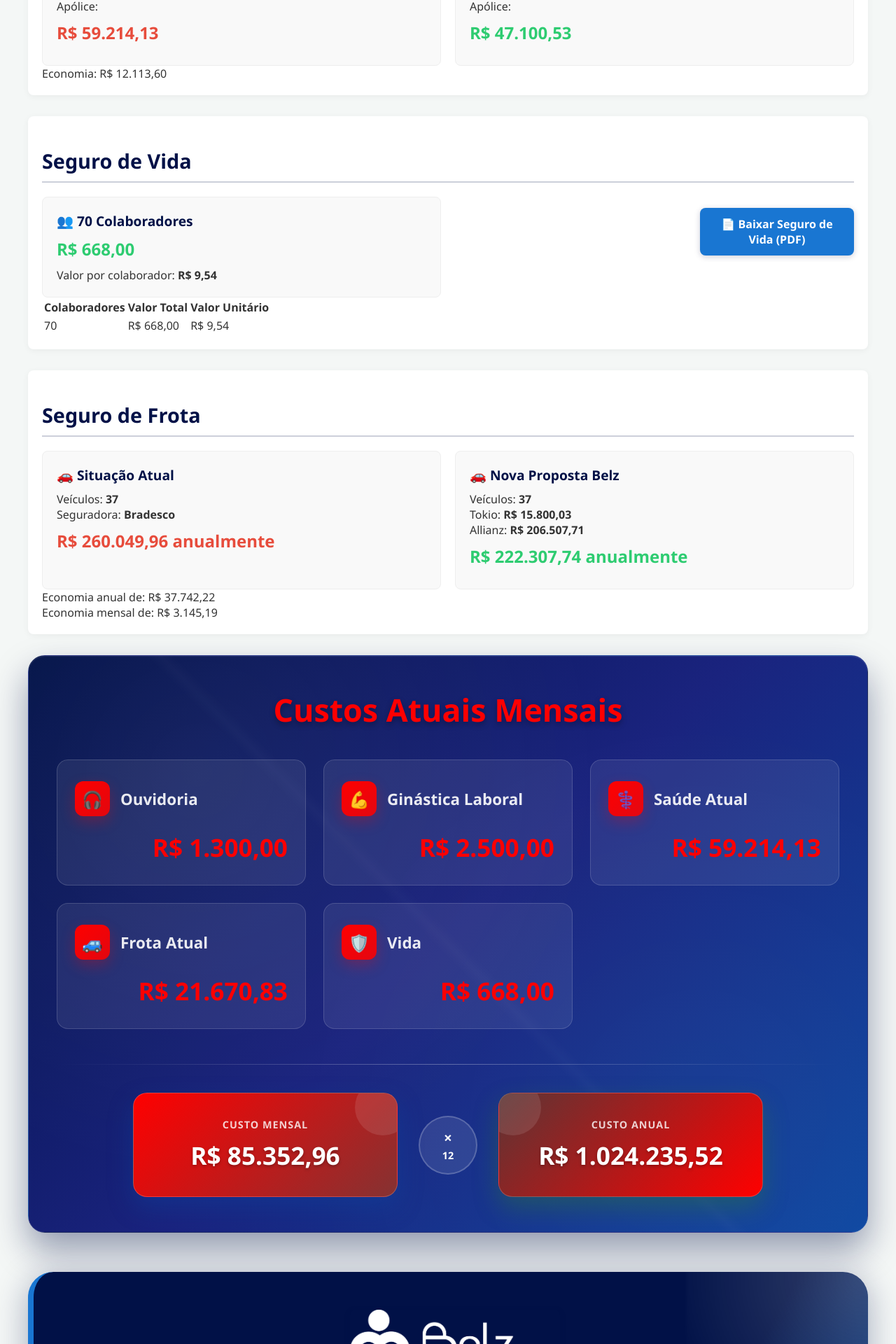
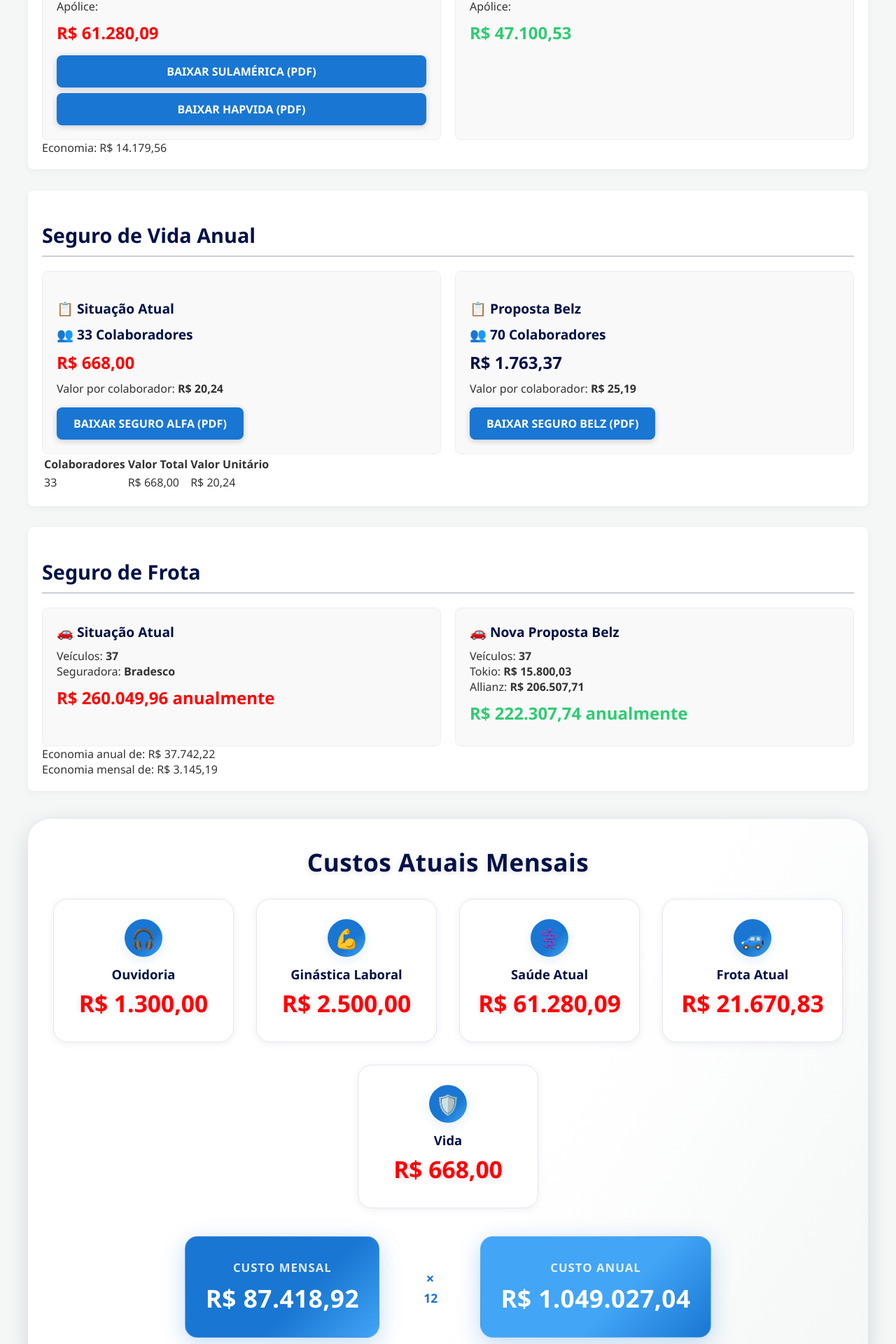
Before and after one commit to MayconBenvenuto/ULTRAMEGA-BELZ, a React (Create React App) app: page / in a window 1280 px wide. Shown: the part 438-2358 px from the top of the page at 70% size. Built offline with nearby package versions, Linux system fonts and the light colour scheme.

Commit message:
feat: atualizar valores de saúde e vida, adicionar botões de download para PDFs

```diff
--- a/src/App.css
+++ b/src/App.css
@@ -182,7 +182,7 @@ body {
   font-weight: bold;
   margin: 10px 0;
 }
-.value-atual { color: #e74c3c; }
+.value-atual { color: var(--accent-color); }
 .value-novo { color: #2ecc71; }
 
 /* VidaSection Specific Styles */
--- a/src/Dashboard.js
+++ b/src/Dashboard.js
@@ -13,7 +13,7 @@ function Dashboard() {
 
   // Centralização dos valores principais
   // Saúde
-  const saudeAtual = 59214.13;
+  const saudeAtual = 61280.09; // Valor atualizado
   const saudeNovo = 47100.53;
   // Frota
   const frotaAtual = 21670.83 * 12; // Corrigido para valor anual
@@ -22,7 +22,7 @@ function Dashboard() {
   const frotaNovo = tokioValor + allianzValor;
 
   // Valores para Vida
-  const vidaColaboradoresAtual = 70;
+  const vidaColaboradoresAtual = 33;
   const vidaAtual = 668; // valor total opção 1
   const vidaUnitarioAtual = vidaAtual / vidaColaboradoresAtual;
   const vidaNovo = 1763.37;
@@ -35,12 +35,16 @@ function Dashboard() {
   const custoMensalAtual = ouvidoria + ginasticaLaboral + saudeAtual + (frotaAtual / 12) + vidaAtual;
   const custoTotalAtualAno = ouvidoria * 12 + ginasticaLaboral * 12 + saudeAtual * 12 + frotaAtual + vidaAtual * 12;
 
+  // Belz Conecta Saúde
+  const belzConectaSaude = 14976.00; // valor anual
+
   // Economia
-  // Cálculo correto: economia anual = (saudeAtual - saudeNovo)*12 + (frotaAtual - frotaNovo) + (vidaAtual - vidaNovo)*12
+  // Agora inclui Belz Conecta Saúde como custo adicional na proposta Belz
+  // economia anual = (saudeAtual - saudeNovo)*12 + (frotaAtual - frotaNovo) + (vidaAtual - vidaNovo)*12 - belzConectaSaude
   const economiaSaudeAnual = (saudeAtual - saudeNovo) * 12;
   const economiaFrotaAnual = frotaAtual - frotaNovo;
   const economiaVidaAnual = (vidaAtual - vidaNovo) * 12;
-  const economiaAnualCorreta = economiaSaudeAnual + economiaFrotaAnual + economiaVidaAnual;
+  const economiaAnualCorreta = economiaSaudeAnual + economiaFrotaAnual + economiaVidaAnual - belzConectaSaude;
   const economiaMensalCorreta = economiaAnualCorreta / 12;
 
   function formatCurrency(value) {
@@ -93,28 +97,37 @@ function Dashboard() {
   initial={{ opacity: 0, y: 20 }}
   animate={{ opacity: 1, y: 0 }}
   transition={{ duration: 0.5, delay: 1 }}
+  style={{
+    background: 'linear-gradient(120deg, #fff 60%, #f4f7f6 100%)',
+    boxShadow: '0 8px 32px 0 #01114722',
+    borderRadius: 32,
+    padding: '40px 24px',
+    border: 'none',
+    margin: '40px 0',
+    position: 'relative',
+    overflow: 'visible',
+  }}
 >
-  {/* Padrão geométrico de fundo */}
-  <div className="ultramega-custos-pattern-bg" />
 
-  <div className="ultramega-custos-content">
-    {/* Header da seção */}
-    <div className="ultramega-custos-header">
-
-      <h2 className="ultramega-custos-title">
+  <div className="ultramega-custos-content" style={{ position: 'relative', zIndex: 2 }}>
+    <div className="ultramega-custos-header" style={{ textAlign: 'center', marginBottom: 32 }}>
+      <h2 className="ultramega-custos-title" style={{ color: '#011147', fontSize: '2.2rem', fontWeight: 800, letterSpacing: 0.5, textShadow: '0 2px 8px #01114722' }}>
         {conteudoSite.custos.titulo}
       </h2>
     </div>
-
-    {/* Cards de custos em layout mais limpo */}
-    <div className="ultramega-custos-grid">
+    <div className="ultramega-custos-grid" style={{
+      display: 'flex',
+      flexWrap: 'wrap',
+      gap: 32,
+      justifyContent: 'center',
+      marginBottom: 40,
+    }}>
       {[
-        { label: conteudoSite.custos.ouvidoria, valor: ouvidoria, icon: '🎧', color: '#FF0000' },
-        { label: conteudoSite.custos.ginastica, valor: ginasticaLaboral, icon: '💪', color: '#FF0000' },
-        { label: conteudoSite.custos.saude, valor: saudeAtual, icon: '⚕️', color: '#FF0000' },
-        // Corrigido: mostrar valor mensal da frota
-        { label: conteudoSite.custos.frota, valor: frotaAtual / 12, icon: '🚙', color: '#FF0000' },
-        { label: conteudoSite.custos.vida, valor: vidaAtual, icon: '🛡️', color: '#FF0000' }
+        { label: conteudoSite.custos.ouvidoria, valor: ouvidoria, icon: '🎧', color: '#1976d2' },
+        { label: conteudoSite.custos.ginastica, valor: ginasticaLaboral, icon: '💪', color: '#1976d2' },
+        { label: conteudoSite.custos.saude, valor: saudeAtual, icon: '⚕️', color: '#1976d2' },
+        { label: conteudoSite.custos.frota, valor: frotaAtual / 12, icon: '🚙', color: '#1976d2' },
+        { label: conteudoSite.custos.vida, valor: vidaAtual, icon: '🛡️', color: '#1976d2' }
       ].map((item, index) => (
         <motion.div
           className="ultramega-custo-card"
@@ -122,77 +135,103 @@ function Dashboard() {
           initial={{ opacity: 0, y: 30 }}
           animate={{ opacity: 1, y: 0 }}
           transition={{ duration: 0.5, delay: 0.1 * index }}
-          whileHover={{ y: -5, transition: { duration: 0.2 } }}
+          whileHover={{ y: -8, scale: 1.04, boxShadow: '0 8px 32px #1976d244' }}
+          style={{
+            background: '#fff',
+            borderRadius: 20,
+            border: '1.5px solid #e3e8f0',
+            minWidth: 220,
+            maxWidth: 260,
+            boxShadow: '0 2px 12px #01114711',
+            padding: '28px 18px',
+            display: 'flex',
+            flexDirection: 'column',
+            alignItems: 'center',
+            transition: 'box-shadow 0.2s',
+            position: 'relative',
+          }}
         >
-          <div className="ultramega-custo-card-header">
-            <div
-              className="ultramega-custo-card-icon-wrapper"
-              style={{ background: `linear-gradient(135deg, ${item.color}, ${item.color}dd)`, boxShadow: `0 8px 20px ${item.color}40` }}
-            >
-              {item.icon}
-            </div>
-            <div>
-              <div className="ultramega-custo-card-label">
-                {item.label}
-              </div>
-            </div>
-          </div>
-
-          <div className="ultramega-custo-card-value">
+          <div style={{
+            width: 54,
+            height: 54,
+            borderRadius: '50%',
+            background: `linear-gradient(135deg, ${item.color} 60%, #42a5f5 100%)`,
+            display: 'flex',
+            alignItems: 'center',
+            justifyContent: 'center',
+            fontSize: 28,
+            marginBottom: 12,
+            boxShadow: `0 4px 16px ${item.color}22`,
+          }}>{item.icon}</div>
+          <div style={{ fontWeight: 700, fontSize: '1.15rem', color: '#011147', marginBottom: 6, textAlign: 'center' }}>{item.label}</div>
+          <div style={{ fontWeight: 900, fontSize: '2.1rem', color: 'red', marginBottom: 4, textShadow: '0 2px 8px #01114722' }}>
             R$ {item.valor.toLocaleString('pt-BR', {minimumFractionDigits: 2})}
           </div>
         </motion.div>
       ))}
     </div>
-
-    {/* Linha divisória elegante */}
-    <div className="ultramega-custos-divider" />
-
-    {/* Seção de totais com layout horizontal */}
-    <div className="ultramega-custos-totals-grid">
-      {/* Total Mensal */}
+    <div className="ultramega-custos-totals-grid" style={{
+      display: 'flex',
+      flexDirection: 'row',
+      gap: 32,
+      justifyContent: 'center',
+      alignItems: 'stretch',
+      margin: '0 auto',
+      maxWidth: 900,
+    }}>
       <motion.div
         className="ultramega-total-card ultramega-total-card-mensal"
         initial={{ opacity: 0, x: -30 }}
         animate={{ opacity: 1, x: 0 }}
         transition={{ duration: 0.6, delay: 0.8 }}
+        style={{
+          background: 'linear-gradient(135deg, #1976d2 60%, #42a5f5 100%)',
+          color: '#fff',
+          borderRadius: 18,
+          boxShadow: '0 8px 32px #1976d244',
+          padding: '32px 28px',
+          minWidth: 220,
+          textAlign: 'center',
+        }}
       >
-        <div className="ultramega-total-card-decoration right" />
-
-        <div className="ultramega-total-card-label-text">
-          Custo Mensal
-        </div>
-        <div className="ultramega-total-card-value-text">
-          {formatCurrency(custoMensalAtual)}
-        </div>
+        <div style={{ fontWeight: 600, fontSize: '1.05rem', marginBottom: 8, letterSpacing: 1, textTransform: 'uppercase', opacity: 0.85 }}>Custo Mensal</div>
+        <div style={{ fontWeight: 900, fontSize: '2.2rem', letterSpacing: 0.5 }}>{formatCurrency(custoMensalAtual)}</div>
       </motion.div>
-
-      {/* Multiplicador */}
       <motion.div
         className="ultramega-custos-multiplier"
         initial={{ opacity: 0, scale: 0 }}
         animate={{ opacity: 1, scale: 1 }}
         transition={{ duration: 0.4, delay: 1.2 }}
+        style={{
+          background: 'transparent',
+          color: '#1976d2',
+          fontWeight: 900,
+          fontSize: '2.2rem',
+          alignSelf: 'center',
+          border: 'none',
+          boxShadow: 'none',
+        }}
       >
         <span className="operator">×</span>
-        <span className="number">12</span>
+        <span className="number" style={{ fontSize: '1.1rem', fontWeight: 700, marginLeft: 2 }}>12</span>
       </motion.div>
-
-      {/* Total Anual */}
       <motion.div
         className="ultramega-total-card ultramega-total-card-anual"
         initial={{ opacity: 0, x: 30 }}
         animate={{ opacity: 1, x: 0 }}
         transition={{ duration: 0.6, delay: 1 }}
+        style={{
+          background: 'linear-gradient(135deg, #42a5f5 60%, #1976d2 100%)',
+          color: '#fff',
+          borderRadius: 18,
+          boxShadow: '0 8px 32px #1976d244',
+          padding: '32px 28px',
+          minWidth: 220,
+          textAlign: 'center',
+        }}
       >
-        <div className="ultramega-total-card-decoration left" />
-
-        <div className="ultramega-total-card-label-text">
-          Custo Anual
-        </div>
-        <div className="ultramega-total-card-value-text">
-          {formatCurrency(custoTotalAtualAno)}
-        </div>
+        <div style={{ fontWeight: 600, fontSize: '1.05rem', marginBottom: 8, letterSpacing: 1, textTransform: 'uppercase', opacity: 0.85 }}>Custo Anual</div>
+        <div style={{ fontWeight: 900, fontSize: '2.2rem', letterSpacing: 0.5 }}>{formatCurrency(custoTotalAtualAno)}</div>
       </motion.div>
     </div>
   </div>
@@ -290,11 +329,11 @@ function Dashboard() {
               itemSorter={item => item.dataKey === 'atual' ? 1 : 0}
             />
             <Legend payload={[
-              { value: 'Valor Atual', type: 'rect', color: '#1a237e', id: 'atual' },
-              { value: 'Valor Belz', type: 'rect', color: '#1976d2', id: 'novo' }
+              { value: 'Valor Atual', type: 'rect', color: 'red', id: 'atual' },
+              { value: 'Valor Belz', type: 'rect', color: '#011147', id: 'novo' }
             ]} wrapperStyle={{ fontSize: '1.1rem' }} />
-            <Bar dataKey="atual" fill="#1a237e" name="Valor Atual" maxBarSize={60} minPointSize={0} isAnimationActive={false} />
-            <Bar dataKey="novo" fill="#1976d2" name="Valor Belz" maxBarSize={90} minPointSize={50} />
+            <Bar dataKey="atual" fill="red" name="Valor Atual" maxBarSize={60} minPointSize={0} isAnimationActive={false} />
+            <Bar dataKey="novo" fill="#011147" name="Valor Belz" maxBarSize={90} minPointSize={50} />
           </BarChart>
         </ResponsiveContainer>
       </div>
--- a/src/Saude.js
+++ b/src/Saude.js
@@ -19,13 +19,57 @@ function Saude({ saudeAtual, saudeNovo }) {
       animate={{ opacity: 1, y: 0 }}
       transition={{ duration: 0.5 }}
     >
-      <h2 className="section-title">Seguro Saúde</h2>
+      <h2 className="section-title">Seguro Saúde Mensal</h2>
       <div className="comparison-grid">
         <Card>
           <div className="card-title">📋 Situação Atual</div>
           <div>Seguradora: <strong>SulAmérica/Hapvida</strong></div>
           <div>Apólice:</div>
           <div className="value-display value-atual">{formatCurrency(saudeAtual)}</div>
+          <div style={{ display: 'flex', flexDirection: 'column', gap: 8, marginTop: 16 }}>
+            <a
+              href="/arquivos/sulamerica.pdf"
+              download
+              target="_blank"
+              rel="noopener noreferrer"
+              className="download-btn"
+              style={{
+                display: 'inline-block',
+                padding: '12px 24px',
+                background: '#1976d2',
+                color: '#fff',
+                borderRadius: 8,
+                fontWeight: 700,
+                textDecoration: 'none',
+                boxShadow: '0 2px 8px #01114733',
+                transition: 'background 0.2s',
+                textAlign: 'center',
+              }}
+            >
+              BAIXAR SULAMÉRICA (PDF)
+            </a>
+            <a
+              href="/arquivos/hapvida.pdf"
+              download
+              target="_blank"
+              rel="noopener noreferrer"
+              className="download-btn"
+              style={{
+                display: 'inline-block',
+                padding: '12px 24px',
+                background: '#1976d2',
+                color: '#fff',
+                borderRadius: 8,
+                fontWeight: 700,
+                textDecoration: 'none',
+                boxShadow: '0 2px 8px #01114733',
+                transition: 'background 0.2s',
+                textAlign: 'center',
+              }}
+            >
+              BAIXAR HAPVIDA (PDF)
+            </a>
+          </div>
         </Card>
         <Card>
           <div className="card-title">✨Com A Nova Proposta <strong>Belz</strong></div>
--- a/src/Vida.js
+++ b/src/Vida.js
@@ -17,14 +17,13 @@ function Vida({ vidaAtual, vidaColaboradoresAtual, vidaUnitarioAtual, vidaNovo }
       animate={{ opacity: 1, y: 0 }}
       transition={{ duration: 0.5, delay: 0.2 }}
     >
-      <h2 className="section-title">Seguro de Vida</h2>
+      <h2 className="section-title">Seguro de Vida Anual </h2>
       <div className="comparison-grid" style={{ alignItems: 'flex-start' }}>
         <Card>
+          <p className="card-title">📋 Situação Atual</p>
           <div className="card-title">👥 {vidaColaboradoresAtual} Colaboradores</div>
-          <div className="value-display value-novo">{formatCurrency(vidaAtual)}</div>
+          <div className="value-display value-novo" style={{ color: 'var(--accent-color)' }}>{formatCurrency(vidaAtual)}</div>
           <div>Valor por colaborador: <strong>{formatCurrency(vidaUnitarioAtual)}</strong></div>
-        </Card>
-        <div style={{ display: 'flex', flexDirection: 'column', alignItems: 'flex-end', justifyContent: 'flex-start', width: '100%', maxWidth: 220, marginLeft: 'auto' }}>
           <a
             href="/arquivos/seguro-de-vida.pdf"
             download
@@ -45,9 +44,39 @@ function Vida({ vidaAtual, vidaColaboradoresAtual, vidaUnitarioAtual, vidaNovo }
               textAlign: 'center',
             }}
           >
-            📄 Baixar Seguro de Vida (PDF)
+            BAIXAR SEGURO ALFA (PDF)
           </a>
-        </div>
+        </Card>
+
+        <Card>
+          <p className="card-title">📋 Proposta Belz</p>
+          <div className="card-title">👥 70 Colaboradores</div>
+          <div className="value-display value-novo" style={{ color: '#011147' }}>{formatCurrency(vidaNovo)}</div>
+          <div>Valor por colaborador: <strong>{formatCurrency(vidaNovo / 70)}</strong></div>
+          <a
+            href="/arquivos/orcamento.pdf"
+            download
+            target="_blank"
+            rel="noopener noreferrer"
+            className="download-btn"
+            style={{
+              display: 'inline-block',
+              padding: '12px 24px',
+              background: '#1976d2',
+              color: '#fff',
+              borderRadius: 8,
+              fontWeight: 700,
+              textDecoration: 'none',
+              boxShadow: '0 2px 8px #01114733',
+              marginTop: 16,
+              transition: 'background 0.2s',
+              textAlign: 'center',
+            }}
+          >
+            BAIXAR SEGURO BELZ (PDF)
+          </a>
+        </Card>
+
       </div>
       <motion.div
         initial={{ opacity: 0 }}
```
